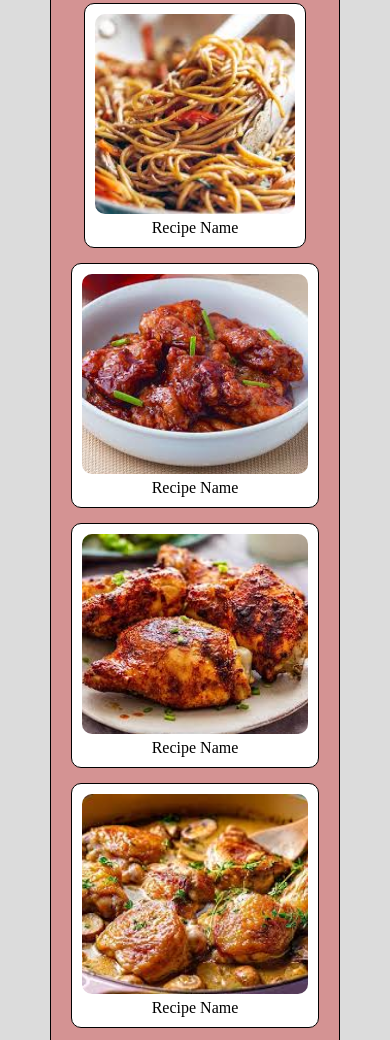
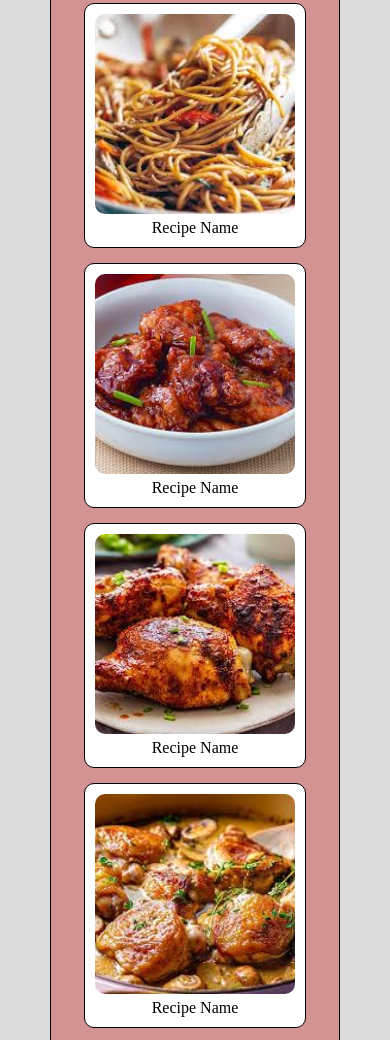
Before and after one commit to Bayulo/recipe_suggestion, a plain HTML site: page recipe_display_site/index.html in a window 390 px wide. Shown: the part 823-1863 px from the top of the page. Drawn offline with Linux system fonts and the light colour scheme.

Commit message:
responsive touch

```diff
--- a/recipe_display_site/assets/styles/style.css
+++ b/recipe_display_site/assets/styles/style.css
@@ -118,8 +118,6 @@ legend{
     align-items: center;
     text-align: center;
     gap: 5px;
-    min-width: 200px;
-    max-width: auto;
 }
 .recipe_wrapper img{
     border-radius: 10px;
@@ -142,8 +140,8 @@ legend{
     display: none;
 }
 .recipe_wrapper img:hover .view_recipe_button{
-  background-color: rgb(110, 40, 40);
-  display: flex;
+    background-color: rgb(110, 40, 40);
+    display: flex;
 }
 @media screen and (max-width: 830px) {
     .all_recipes_wrapper_try{
@@ -160,4 +158,8 @@ legend{
     .all_recipes_wrapper{
         min-width: fit-content;
     }
+    .recipe_wrapper{
+        max-width: 200px;
+        min-width: 200px;
+    }
 }
```
